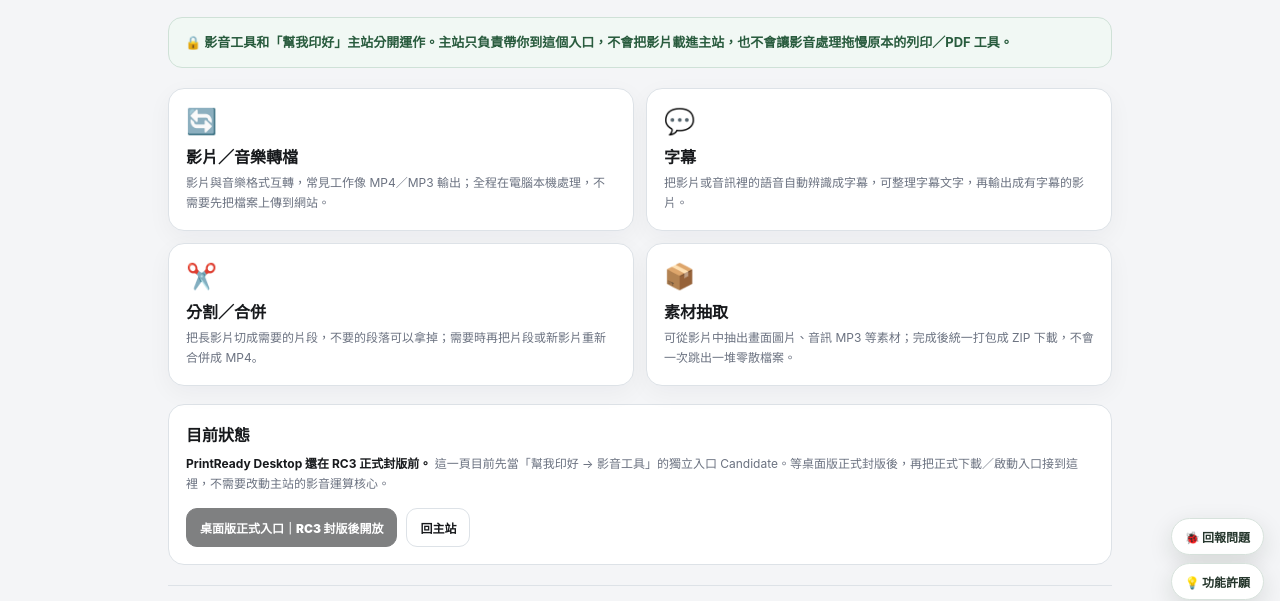
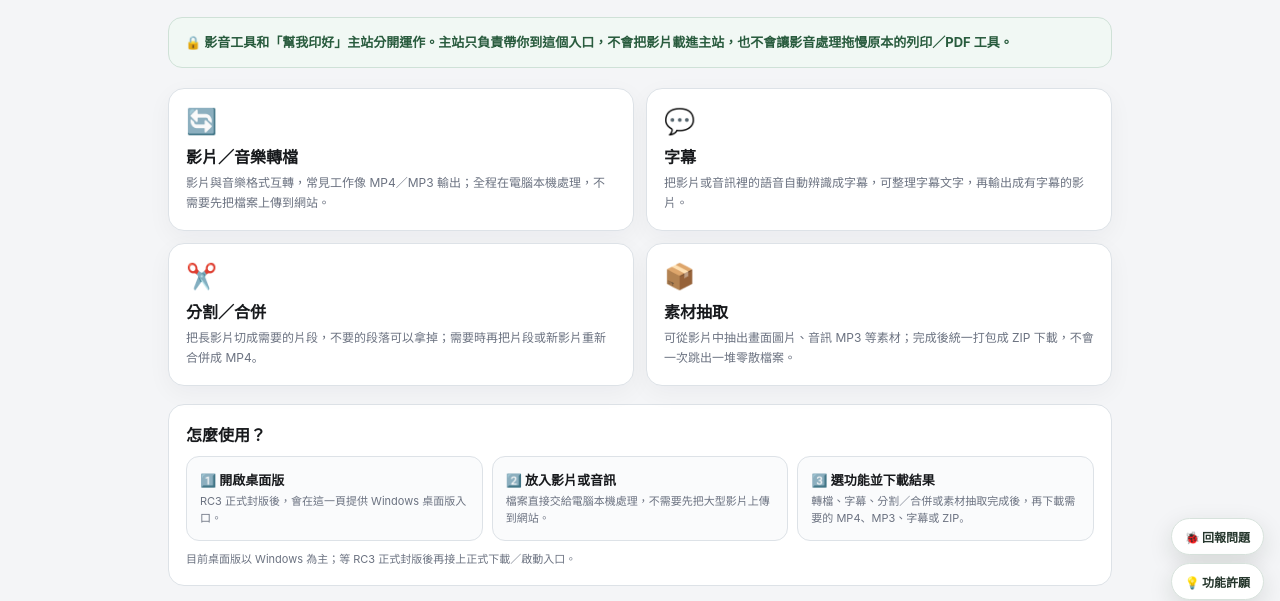
Before and after one commit to cbradarlab/printready, a plain HTML site: page media/index.html in a window 1280 px wide. Shown: the part 184-785 px from the top of the page. Drawn offline with Linux system fonts and the light colour scheme.

Commit message:
Add simple usage flow to media landing page

```diff
--- a/media/index.html
+++ b/media/index.html
@@ -24,6 +24,13 @@ h1{margin:0;font-size:clamp(30px,5vw,44px);letter-spacing:-.04em}
 .grid{display:grid;grid-template-columns:repeat(2,minmax(0,1fr));gap:12px}
 .card{background:var(--card);border:1px solid var(--line);border-radius:16px;padding:17px;box-shadow:0 7px 24px rgba(20,25,35,.045)}
 .icon{font-size:25px;margin-bottom:8px}.card h2{font-size:16px;margin:0 0 5px}.card p{margin:0;color:var(--muted);font-size:12px;line-height:1.65}
+.flow{margin-top:18px;background:#fff;border:1px solid var(--line);border-radius:16px;padding:17px}
+.flow h2{font-size:16px;margin:0 0 10px}
+.flow-grid{display:grid;grid-template-columns:repeat(3,minmax(0,1fr));gap:9px}
+.flow-step{border:1px solid var(--line);border-radius:13px;padding:13px;background:#fafbfc}
+.flow-step b{display:block;font-size:13px;margin-bottom:4px}
+.flow-step span{display:block;color:var(--muted);font-size:11px;line-height:1.55}
+.platform{margin-top:10px;font-size:11px;color:var(--muted);line-height:1.6}
 .status{margin-top:18px;background:#fff;border:1px solid var(--line);border-radius:16px;padding:17px}
 .status h2{font-size:16px;margin:0 0 8px}.status p{margin:0;color:var(--muted);font-size:12px;line-height:1.7}
 .status strong{color:var(--text)}
@@ -32,7 +39,7 @@ h1{margin:0;font-size:clamp(30px,5vw,44px);letter-spacing:-.04em}
 .btn.primary{background:#17191c;color:#fff;border-color:#17191c}
 .btn.disabled{opacity:.55;cursor:not-allowed;pointer-events:none}
 .foot{margin-top:20px;padding-top:14px;border-top:1px solid var(--line);color:var(--muted);font-size:11px;line-height:1.65}
-@media(max-width:650px){.top{display:block}.badge{display:inline-block;margin-top:12px}.grid{grid-template-columns:1fr}}
+@media(max-width:650px){.top{display:block}.badge{display:inline-block;margin-top:12px}.grid,.flow-grid{grid-template-columns:1fr}}
 </style>
 <link rel="stylesheet" href="../shared/feedback.css">
 </head>
@@ -56,6 +63,16 @@ h1{margin:0;font-size:clamp(30px,5vw,44px);letter-spacing:-.04em}
     <div class="card"><div class="icon">📦</div><h2>素材抽取</h2><p>可從影片中抽出畫面圖片、音訊 MP3 等素材；完成後統一打包成 ZIP 下載，不會一次跳出一堆零散檔案。</p></div>
   </div>
 
+  <div class="flow">
+    <h2>怎麼使用？</h2>
+    <div class="flow-grid">
+      <div class="flow-step"><b>1️⃣ 開啟桌面版</b><span>RC3 正式封版後，會在這一頁提供 Windows 桌面版入口。</span></div>
+      <div class="flow-step"><b>2️⃣ 放入影片或音訊</b><span>檔案直接交給電腦本機處理，不需要先把大型影片上傳到網站。</span></div>
+      <div class="flow-step"><b>3️⃣ 選功能並下載結果</b><span>轉檔、字幕、分割／合併或素材抽取完成後，再下載需要的 MP4、MP3、字幕或 ZIP。</span></div>
+    </div>
+    <div class="platform">目前桌面版以 Windows 為主；等 RC3 正式封版後再接上正式下載／啟動入口。</div>
+  </div>
+
   <div class="status">
     <h2>目前狀態</h2>
     <p><strong>PrintReady Desktop 還在 RC3 正式封版前。</strong> 這一頁目前先當「幫我印好 → 影音工具」的獨立入口 Candidate。等桌面版正式封版後，再把正式下載／啟動入口接到這裡，不需要改動主站的影音運算核心。</p>
```
